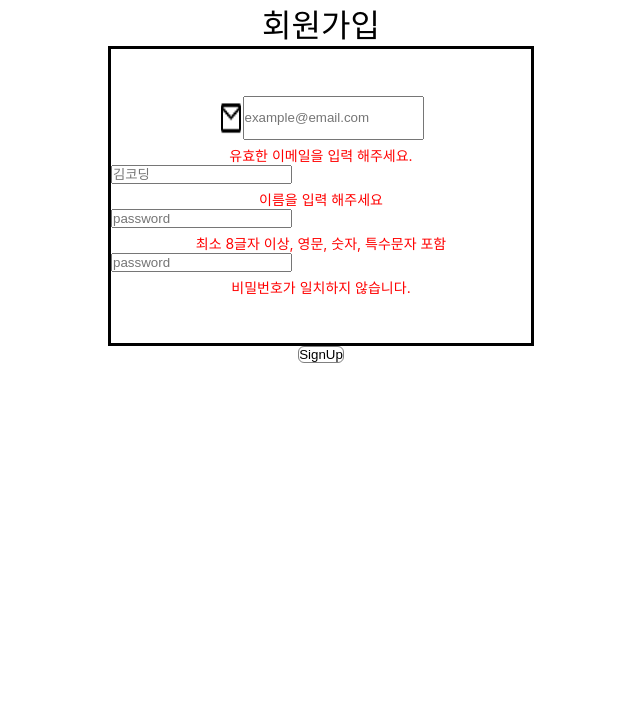
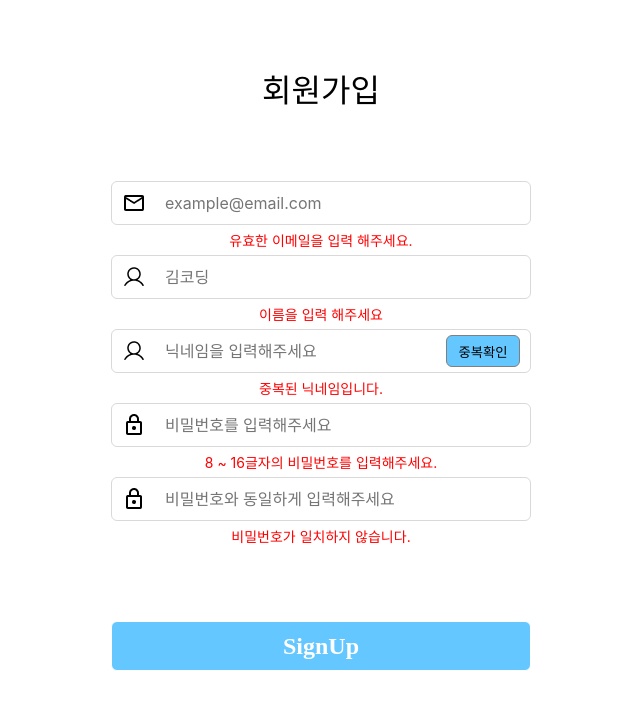
Before and after one commit to codestates-seb/seb45_main_007, a React (Create React App) app in the folder client/: page /signup in a window 1280 px wide. Shown: the top 708 px of the page, without its empty margins (319-959 px from the left). Built offline with nearby package versions, Linux system fonts and the light colour scheme; a web font is replaced by a local one.

Commit message:
회원가입 페이지 css 적용

```diff
--- a/client/src/pages/Login.jsx
+++ b/client/src/pages/Login.jsx
@@ -14,7 +14,7 @@ const PageStyle = styled.div`
 `;
 
 export default function Login() {
-  const [id, setId] = useState("");
+  const [email, setId] = useState("");
   const [idIsValid, setIdIsValid] = useState(false);
   const [password, setPassword] = useState("");
   const [passwordIsValid, setPasswordIsValid] = useState(false);
@@ -52,7 +52,7 @@ export default function Login() {
 
   const handleLogin = async () => {
     try {
-      const response = await axios.post("/signin", { id, password });
+      const response = await axios.post("/signin", { email, password });
       if (response.data.success) {
         setLoggedIn(true);
       } else {
@@ -85,7 +85,7 @@ export default function Login() {
                 <input
                   type="text"
                   onChange={onChangeHandlerId}
-                  value={id}
+                  value={email}
                   placeholder="example@email.com"
                   style={{ fontSize: "16px" }}
                 ></input>
--- a/client/src/pages/SignUp.jsx
+++ b/client/src/pages/SignUp.jsx
@@ -2,16 +2,27 @@ import { SignUpBox } from "./styles/SignUpBox";
 import { useState, React } from "react";
 import { useNavigate } from "react-router-dom";
 import axios from "axios";
+import { styled } from "styled-components";
+
+const PageStyle = styled.div`
+  padding: 65px 0px;
+  display: flex;
+  flex-direction: row;
+  justify-content: center;
+  column-gap: 20px;
+`;
 
 export default function SignUp() {
-  const [id, setId] = useState("");
+  const [email, setId] = useState("");
   const [idIsValid, setIdIsValid] = useState(false);
   const [password, setPassword] = useState("");
   const [passwordIsValid, setPasswordIsValid] = useState(false);
   const [password2, setPassword2] = useState("");
   const [password2IsValid, setPassword2IsValid] = useState(false);
-  const [name, setName] = useState("");
+  const [username, setName] = useState("");
   const [nameIsValid, setNameIsValid] = useState(false);
+  const [nickname, setNickname] = useState("");
+  const [nicknameIsValid, setNicknameIsValid] = useState(false);
 
   const navigate = useNavigate();
 
@@ -33,9 +44,7 @@ export default function SignUp() {
   };
   const onChangeHandlerPassword = (e) => {
     setPassword(e.target.value);
-    if (
-      e.target.value.match(/^(?=.*[A-Za-z])(?=.*\d)(?=.*[@#$%^&+=!]).{8,}$/)
-    ) {
+    if (e.target.value.length >= 8 && e.target.value.length <= 16) {
       setPasswordIsValid(true);
     } else {
       setPasswordIsValid(false);
@@ -50,10 +59,28 @@ export default function SignUp() {
     }
   };
 
+  const checkNickname = async () => {
+    try {
+      const response = await axios.post("/", { nickname });
+      if (response.data.duplicate) {
+        setNicknameIsValid(false);
+      } else {
+        setNicknameIsValid(true);
+      }
+    } catch (error) {
+      console.error("Nickname check error:", error);
+    }
+  };
+
   const signUp = async () => {
     if (idIsValid && passwordIsValid && password2IsValid && nameIsValid) {
       try {
-        const response = await axios.post("/signin", { id, password });
+        const response = await axios.post("/members/signup", {
+          email,
+          password,
+          username,
+          nickname,
+        });
         console.log(response.data.message);
         if (response.data.success) {
           alert("회원가입에 성공하셨습니다.");
@@ -68,8 +95,9 @@ export default function SignUp() {
   };
 
   return (
-    <div>
+    <PageStyle>
       <SignUpBox>
+        <div className="top">
           <div className="title">회원가입</div>
           <div className="input-container">
             <div className="input-content">
@@ -77,55 +105,88 @@ export default function SignUp() {
               <input
                 type="text"
                 onChange={onChangeHandlerId}
-              value={id}
+                value={email}
                 placeholder="example@email.com"
               ></input>
             </div>
+            <div className="error-box">
               {!idIsValid ? (
-            <div className="error-message">유효한 이메일을 입력 해주세요.</div>
+                <div className="error-message">
+                  유효한 이메일을 입력 해주세요.
+                </div>
               ) : null}
-          <div>
+            </div>
+            <div className="input-content">
+              <img src="/images/ph-user.png" alt=""></img>
               <input
                 type="text"
                 onChange={onChangeHandlerName}
-              value={name}
+                value={username}
                 placeholder="김코딩"
               ></input>
             </div>
+            <div className="error-box">
               {!nameIsValid ? (
                 <div className="error-message">이름을 입력 해주세요</div>
               ) : null}
-          <div>
+            </div>
+            <div className="input-content">
+              <img src="/images/ph-user.png" alt=""></img>
+              <input
+                type="text"
+                onChange={(e) => setNickname(e.target.value)}
+                value={nickname}
+                placeholder="닉네임을 입력해주세요"
+              ></input>
+              <button className="duplicate" onClick={checkNickname}>
+                중복확인
+              </button>
+            </div>
+            <div className="error-box">
+              {!nicknameIsValid ? (
+                <div className="error-message">중복된 닉네임입니다.</div>
+              ) : null}
+            </div>
+            <div className="input-content">
+              <img src="/images/mdi-password-outline.png" alt=""></img>
               <input
                 type="password"
                 onChange={onChangeHandlerPassword}
                 value={password}
-              placeholder="password"
+                placeholder="비밀번호를 입력해주세요"
               ></input>
+            </div>
+            <div className="error-box">
               {!passwordIsValid ? (
                 <div className="error-message">
-                최소 8글자 이상, 영문, 숫자, 특수문자 포함
+                  8 ~ 16글자의 비밀번호를 입력해주세요.
                 </div>
               ) : null}
             </div>
-          <div>
+            <div className="input-content">
+              <img src="/images/mdi-password-outline.png" alt=""></img>
               <input
                 type="password"
                 onChange={onChangeHandlerPassword2}
                 value={password2}
-              placeholder="password"
+                placeholder="비밀번호와 동일하게 입력해주세요"
               ></input>
             </div>
+            <div className="error-box">
               {!password2IsValid ? (
-            <div className="error-message">비밀번호가 일치하지 않습니다.</div>
+                <div className="error-message">
+                  비밀번호가 일치하지 않습니다.
+                </div>
               ) : null}
+            </div>
           </div>
           <div>
             <button className="signup-button" onClick={signUp}>
               SignUp
             </button>
           </div>
+        </div>
       </SignUpBox>
-    </div>
+    </PageStyle>
   );
 }
--- a/client/src/pages/styles/SignUpBox.js
+++ b/client/src/pages/styles/SignUpBox.js
@@ -5,6 +5,11 @@ export const SignUpBox = styled.div`
   justify-content: center;
   align-items: center;
   flex-direction: column;
+  .top {
+    display: flex;
+    flex-direction: column;
+    row-gap: 30px;
+  }
   .title {
     color: #000;
     font-family: Inter;
@@ -12,19 +17,46 @@ export const SignUpBox = styled.div`
     font-style: normal;
     font-weight: 200;
     line-height: normal;
+    display: flex;
+    justify-content: center;
   }
   .input-container {
     display: flex;
     flex-direction: column;
     justify-content: center;
-    height: 300px;
-    border: 3px solid black;
+    height: 450px;
   }
   .input-content {
+    display: flex;
     width: 420px;
     height: 44px;
-    display: flex;
-    justify-content: center;
+    padding: 10px;
+    align-items: center;
+    gap: 19px;
+    flex-shrink: 0;
+    border-radius: 6px;
+    border: 1px solid #d9d9d9;
+    background: #fff;
+  }
+  input {
+    width: 355px;
+    height: 35px;
+    border: none;
+    background: unset;
+    color: #000;
+    font-family: Inter;
+    font-size: 16px;
+    font-style: normal;
+    font-weight: 400;
+    line-height: normal;
+  }
+  input:focus {
+    border: 0;
+    outline: none;
+  }
+  .error-box {
+    width: 420px;
+    height: 30px;
   }
   .error-message {
     color: #f00;
@@ -36,11 +68,31 @@ export const SignUpBox = styled.div`
     text-align: center;
     margin-top: 5px;
   }
+  .duplicate {
+    display: flex;
+    width: 74px;
+    height: 32px;
+    justify-content: center;
+    align-items: center;
+    flex-shrink: 0;
+    border-radius: 6px;
+    background: #64c7ff;
+    border: 0.5px solid gray;
+    font-family: Poppins;
+  }
   .signup-button {
-    border: 1px solid gray;
-    width: 100%;
-    height: 100%;
-    background: #fff;
+    display: flex;
+    width: 420px;
+    height: 50px;
+    justify-content: center;
+    align-items: center;
+    flex-shrink: 0;
     border-radius: 6px;
+    background: #64c7ff;
+    color: #fff;
+    font-size: 24px;
+    font-weight: 700;
+    font-family: Poppins;
+    border: 1px solid white;
   }
 `;
```
Also changed, not shown: client/public/images/ph-user.png (added). Lines whose indentation alone changed are shown as unchanged.
